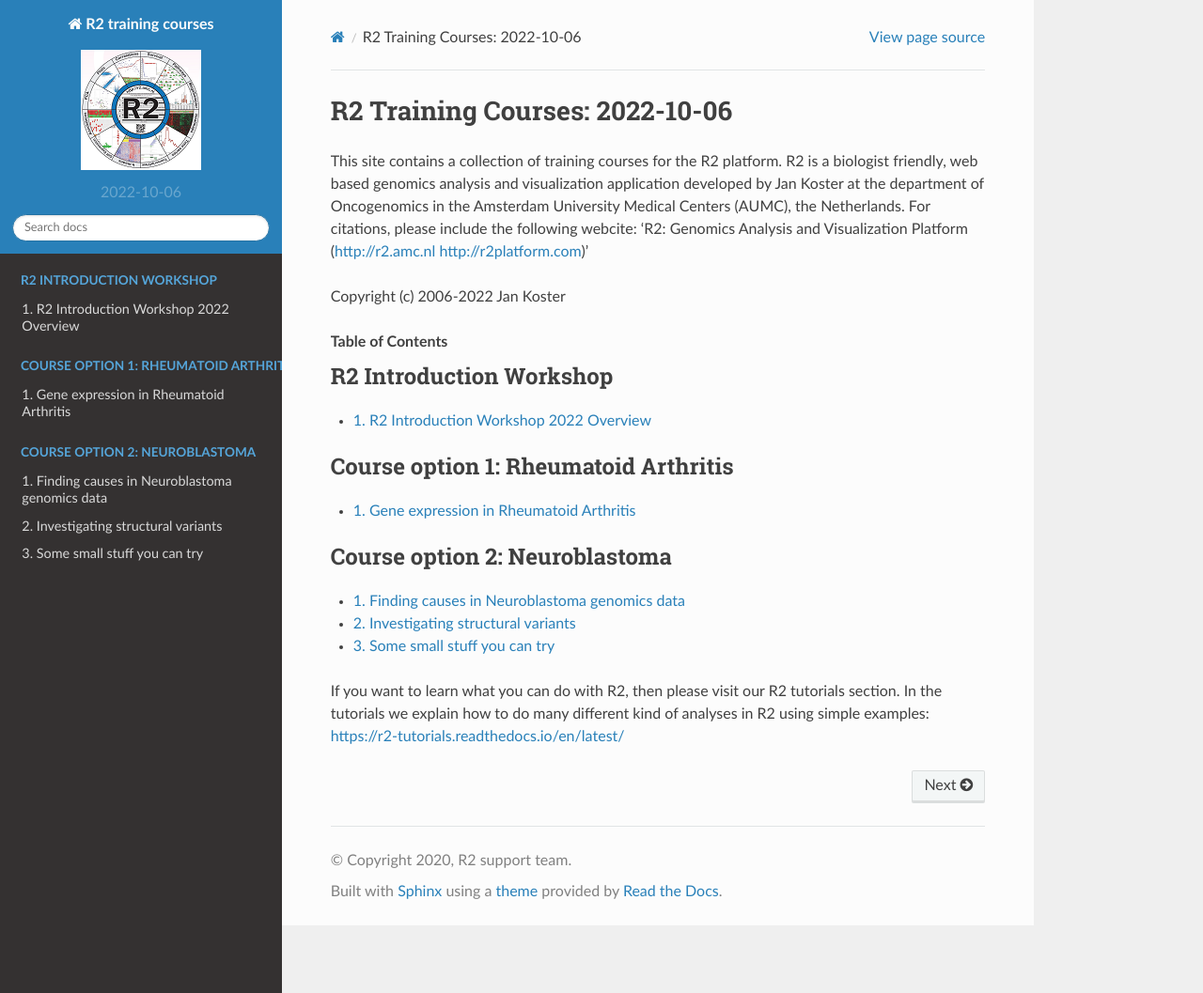
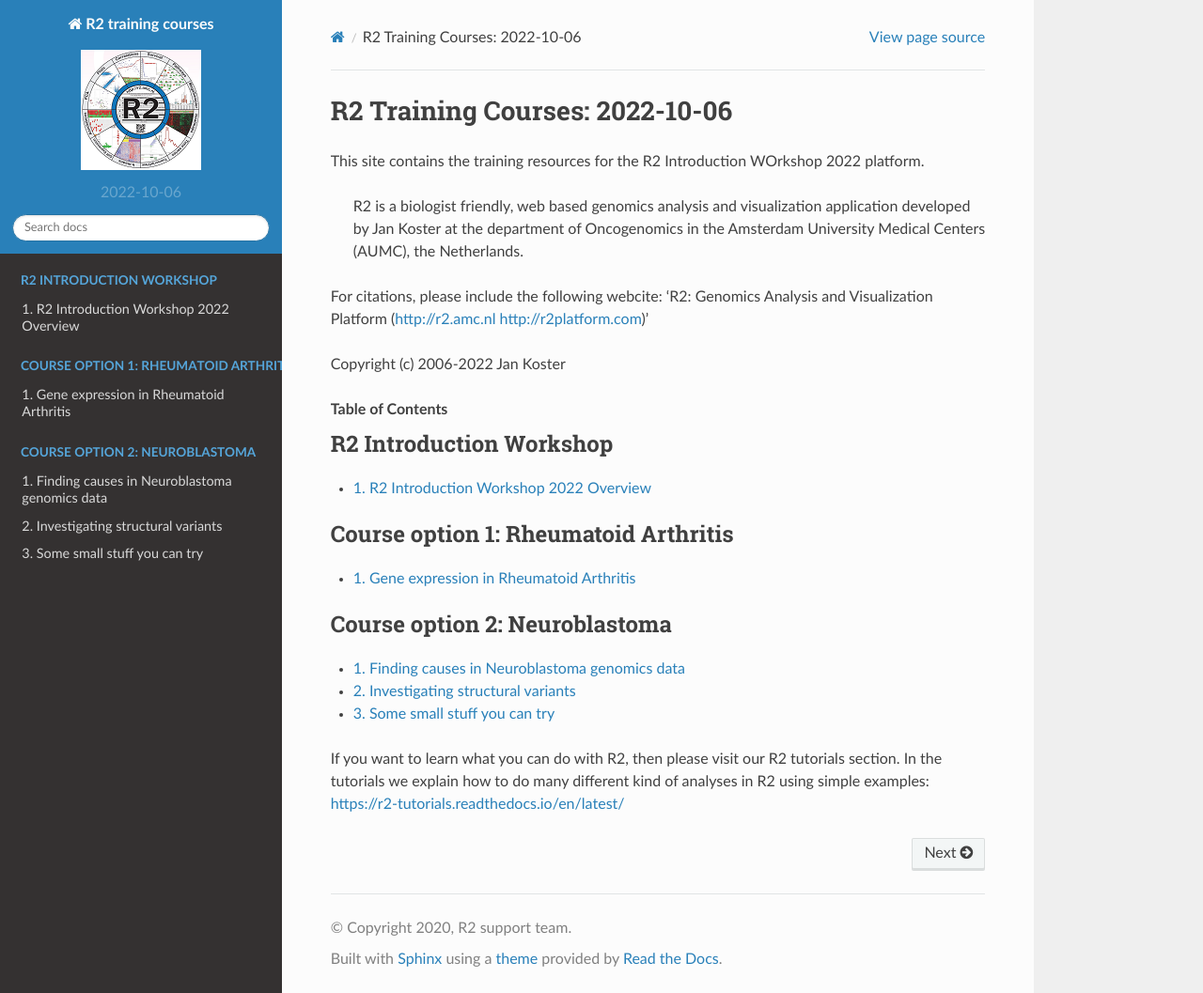
Before and after one commit to antronerds/r2-training-courses, a Sphinx documentation site: the page built from docs/index.rst, in a window 1280 px wide and 1057 px high. Shown: the whole window at 94% size. Built offline with Sphinx 7.4.7 and the Read the Docs theme 2.0.0, drawn with Linux system fonts in a browser that asks for light colours; pages that are not in the unit, such as notebooks, are missing from menus.

Commit message:
Index adaptation

```diff
--- a/docs/index.rst
+++ b/docs/index.rst
@@ -1,7 +1,9 @@
 R2 Training Courses: |version|
 ====================================
 
-This site contains a collection of training courses for the R2 platform. R2 is a biologist friendly, web based genomics analysis and visualization application developed by Jan Koster at the department of Oncogenomics in the Amsterdam University Medical Centers (AUMC), the Netherlands.
+This site contains the training resources for the R2 Introduction WOrkshop 2022 platform.
+
+  R2 is a biologist friendly, web based genomics analysis and visualization application developed by Jan Koster at the department of Oncogenomics in the Amsterdam University Medical Centers (AUMC), the Netherlands.
 For citations, please include the following webcite: 'R2: Genomics Analysis and Visualization Platform (http://r2.amc.nl http://r2platform.com)'
 
 Copyright (c) 2006-2022 Jan Koster
```
